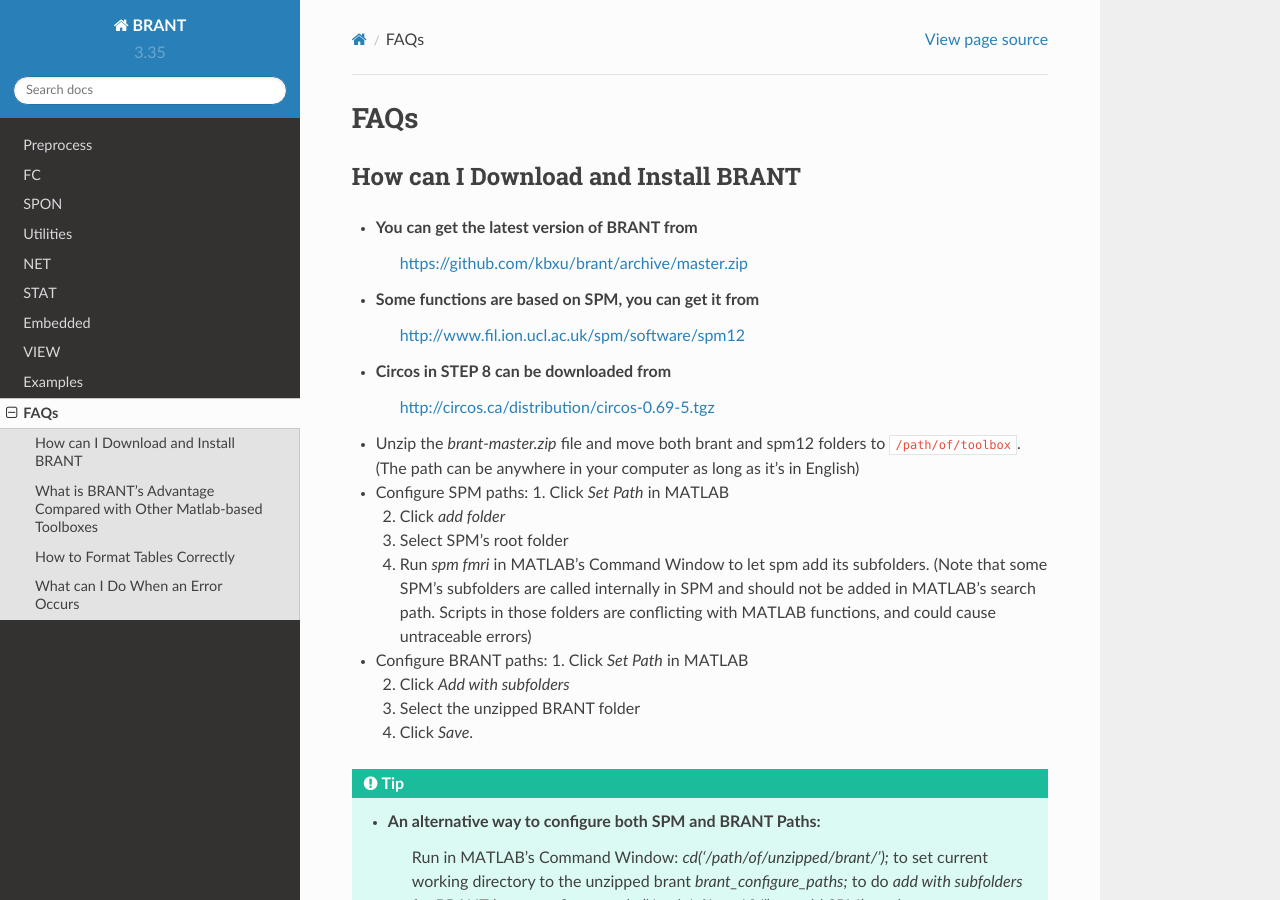
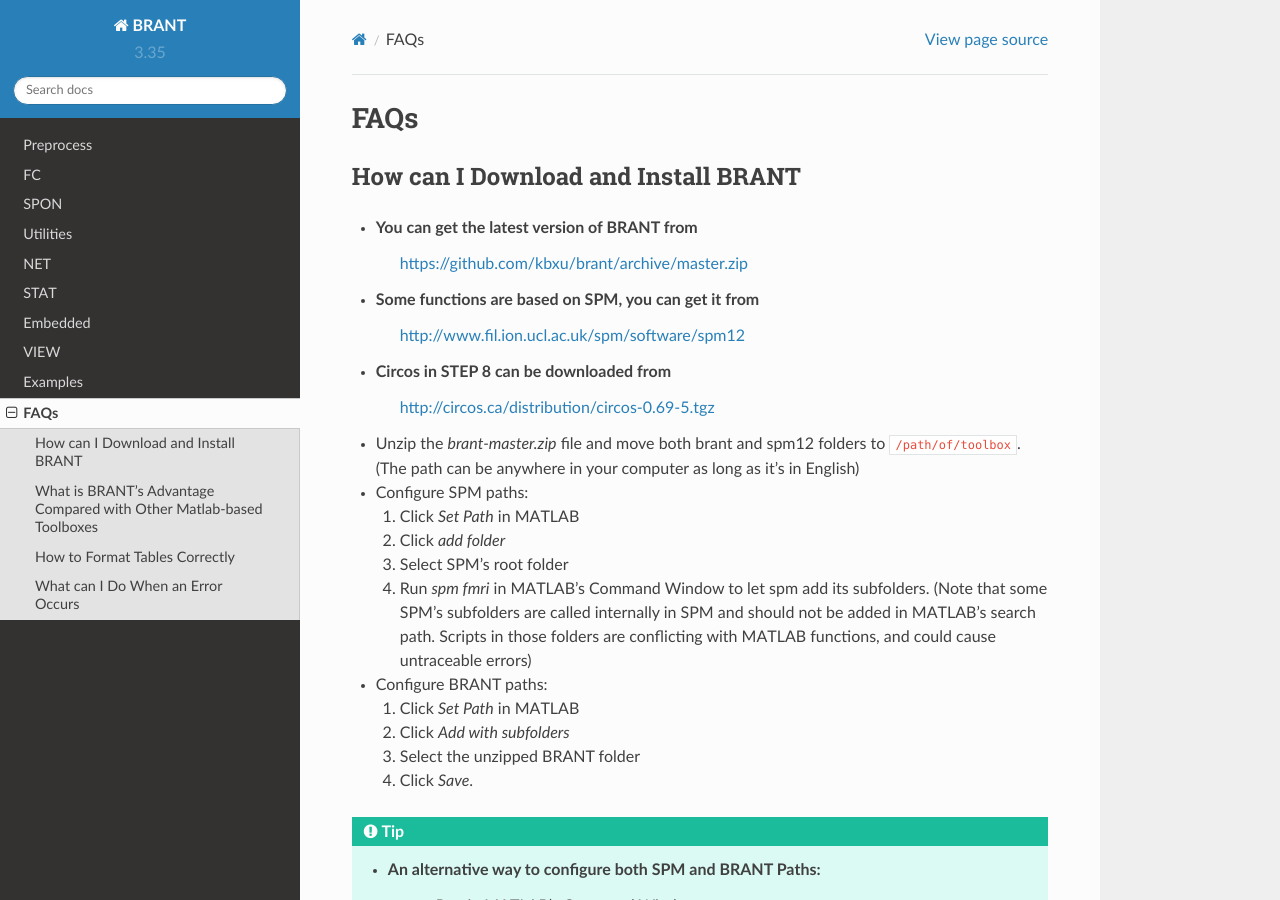
Before and after one commit to YongLiuLab/brant, a Sphinx documentation site: the page built from source/FAQs.txt, in a window 1280 px wide and 900 px high. Built offline with Sphinx 7.4.7 and the Read the Docs theme 2.0.0, drawn with Linux system fonts in a browser that asks for light colours; pages that are not in the unit, such as notebooks, are missing from menus.

Commit message:
Update FAQs.txt

```diff
--- a/source/FAQs.txt
+++ b/source/FAQs.txt
@@ -13,6 +13,7 @@
 
 * Unzip the *brant-master.zip* file and move both brant and spm12 folders to :file:`/path/of/toolbox`. (The path can be anywhere in your computer as long as it's in English)
 * Configure SPM paths:
+
   1. Click *Set Path* in MATLAB
 
   2. Click *add folder*
@@ -22,6 +23,7 @@
   4. Run *spm fmri* in MATLAB's Command Window to let spm add its subfolders. (Note that some SPM's subfolders are called internally in SPM and should not be added in MATLAB's search path. Scripts in those folders are conflicting with MATLAB functions, and could cause untraceable errors)
 
 * Configure BRANT paths:
+
   1. Click *Set Path* in MATLAB
 
   2. Click *Add with subfolders*
@@ -32,10 +34,10 @@
 
 .. tip::
         * An alternative way to configure both SPM and BRANT Paths:
-	    Run in MATLAB's Command Window:
-	    *cd('/path/of/unzipped/brant/');* to set current working directory to the unzipped brant
-	    *brant_configure_paths;* to do *add with subfolders* for BRANT
-	    *brant_configure_paths('/path/of/spm12/');* to add SPM's paths
+	    * Run in MATLAB's Command Window:
+	    * *cd('/path/of/unzipped/brant/');* to set current working directory to the unzipped brant
+	    * *brant_configure_paths;* to do *add with subfolders* for BRANT
+	    * *brant_configure_paths('/path/of/spm12/');* to add SPM's paths
 
 
 What is BRANT's Advantage Compared with Other Matlab-based Toolboxes
```
